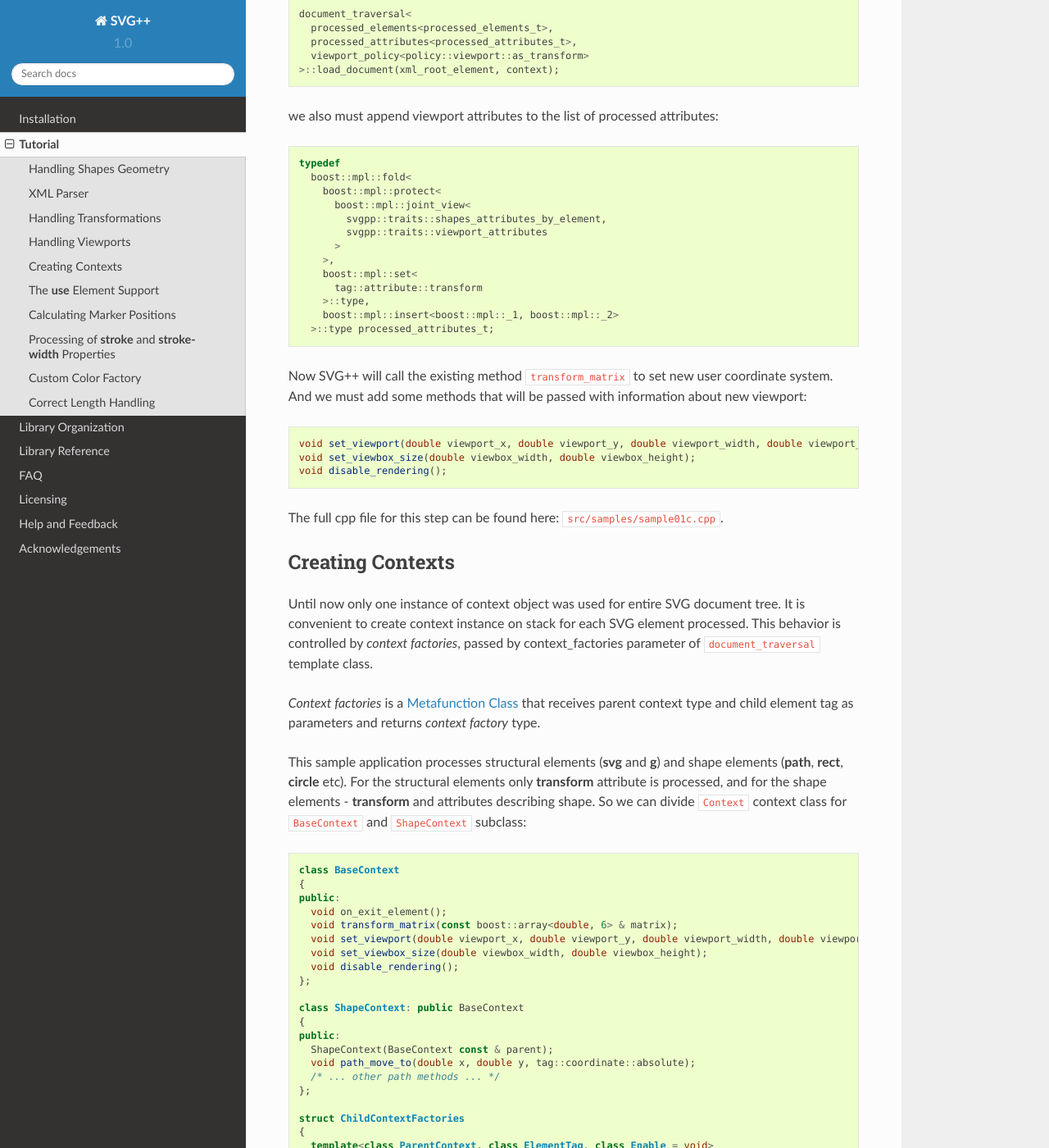
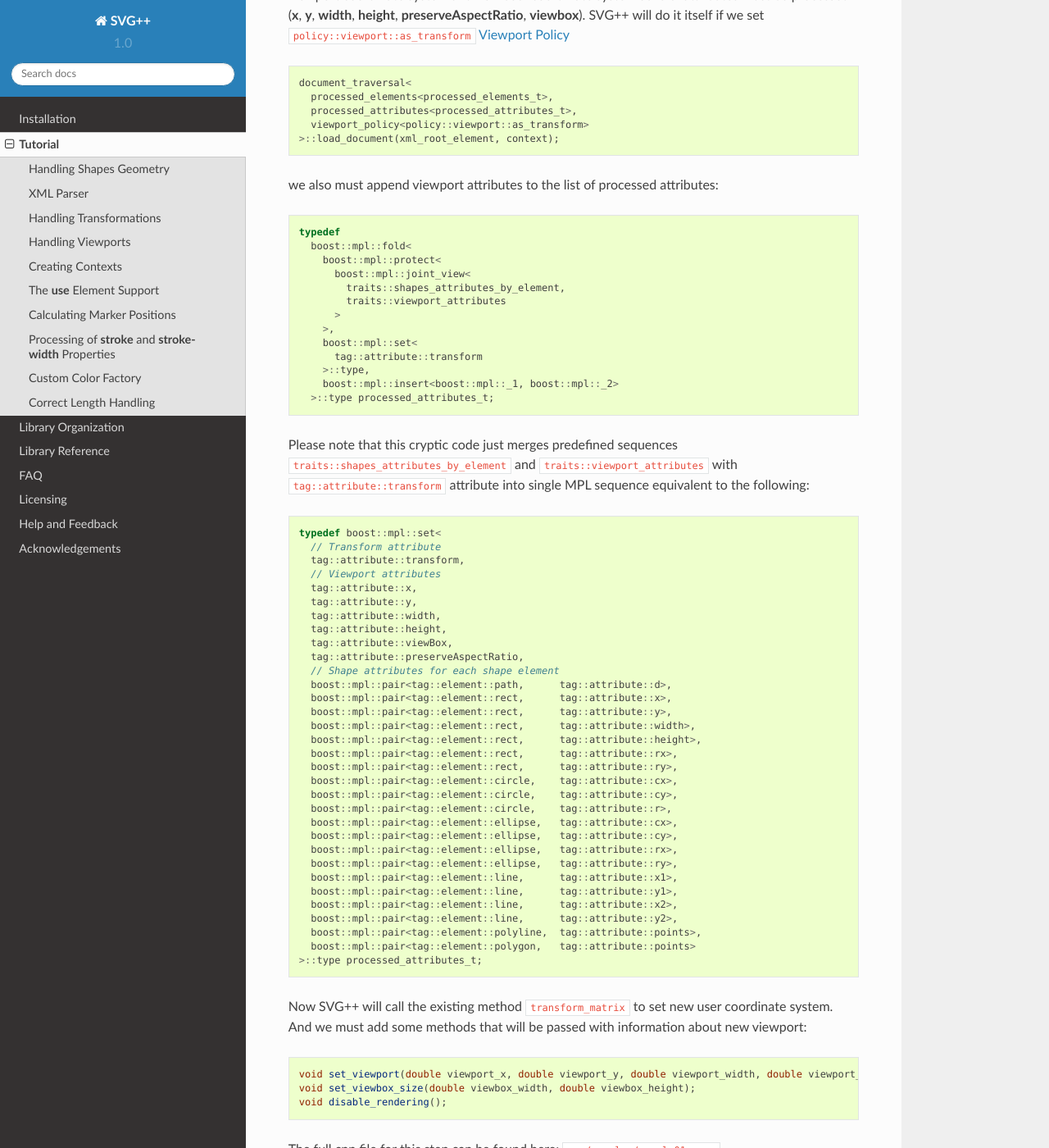
Before and after one commit to svgpp/svgpp, a Sphinx documentation site: the page built from doc/sphinx/lesson01.rst, in a window 1280 px wide and 1400 px high, scrolled down 4193 px. Shown: the whole window at 82% size. Built offline with Sphinx 7.4.7 and the Read the Docs theme 2.0.0, drawn with Linux system fonts in a browser that asks for light colours; pages that are not in the unit, such as notebooks, are missing from menus; some of the changed text lies outside the part shown.

Commit message:
Made samples and tutorial a little more readable

```diff
--- a/doc/sphinx/lesson01.rst
+++ b/doc/sphinx/lesson01.rst
@@ -53,13 +53,18 @@ Library will call methods of *context*, passing the parsed data.
   };
 
   typedef
-    boost::mpl::fold<
-      traits::shape_elements,
-      boost::mpl::set<
-        tag::element::svg,
-        tag::element::g
-      >::type,
-      boost::mpl::insert<boost::mpl::_1, boost::mpl::_2>
+    boost::mpl::set<
+      // SVG Structural Elements
+      tag::element::svg,
+      tag::element::g,
+      // SVG Shape Elements
+      tag::element::circle,
+      tag::element::ellipse,
+      tag::element::line,
+      tag::element::path,
+      tag::element::polygon,
+      tag::element::polyline,
+      tag::element::rect
     >::type processed_elements_t;
 
   void loadSvg(xml_element_t xml_root_element)
@@ -191,8 +196,8 @@ we also must append viewport attributes to the list of processed attributes::
     boost::mpl::fold<
       boost::mpl::protect<
         boost::mpl::joint_view<
-          svgpp::traits::shapes_attributes_by_element,
-          svgpp::traits::viewport_attributes
+          traits::shapes_attributes_by_element,
+          traits::viewport_attributes
         >
       >,
       boost::mpl::set<
@@ -200,6 +205,43 @@ we also must append viewport attributes to the list of processed attributes::
       >::type,
       boost::mpl::insert<boost::mpl::_1, boost::mpl::_2>
     >::type processed_attributes_t;
+
+Please note that this cryptic code just merges predefined sequences ``traits::shapes_attributes_by_element``
+and ``traits::viewport_attributes`` with ``tag::attribute::transform`` attribute into single MPL sequence
+equivalent to the following::
+
+  typedef boost::mpl::set<
+    // Transform attribute
+    tag::attribute::transform,
+    // Viewport attributes
+    tag::attribute::x,
+    tag::attribute::y,
+    tag::attribute::width,
+    tag::attribute::height,
+    tag::attribute::viewBox,
+    tag::attribute::preserveAspectRatio,
+    // Shape attributes for each shape element
+    boost::mpl::pair<tag::element::path,      tag::attribute::d>,
+    boost::mpl::pair<tag::element::rect,      tag::attribute::x>,
+    boost::mpl::pair<tag::element::rect,      tag::attribute::y>,
+    boost::mpl::pair<tag::element::rect,      tag::attribute::width>,
+    boost::mpl::pair<tag::element::rect,      tag::attribute::height>,
+    boost::mpl::pair<tag::element::rect,      tag::attribute::rx>,
+    boost::mpl::pair<tag::element::rect,      tag::attribute::ry>,
+    boost::mpl::pair<tag::element::circle,    tag::attribute::cx>,
+    boost::mpl::pair<tag::element::circle,    tag::attribute::cy>,
+    boost::mpl::pair<tag::element::circle,    tag::attribute::r>,
+    boost::mpl::pair<tag::element::ellipse,   tag::attribute::cx>,
+    boost::mpl::pair<tag::element::ellipse,   tag::attribute::cy>,
+    boost::mpl::pair<tag::element::ellipse,   tag::attribute::rx>,
+    boost::mpl::pair<tag::element::ellipse,   tag::attribute::ry>,
+    boost::mpl::pair<tag::element::line,      tag::attribute::x1>,
+    boost::mpl::pair<tag::element::line,      tag::attribute::y1>,
+    boost::mpl::pair<tag::element::line,      tag::attribute::x2>,
+    boost::mpl::pair<tag::element::line,      tag::attribute::y2>,
+    boost::mpl::pair<tag::element::polyline,  tag::attribute::points>,
+    boost::mpl::pair<tag::element::polygon,   tag::attribute::points>
+  >::type processed_attributes_t;
 
 Now SVG++ will call the existing method ``transform_matrix`` to set new user coordinate system.
 And we must add some methods that will be passed with information about new viewport::
```
Also changed, not shown: 9 other files.
